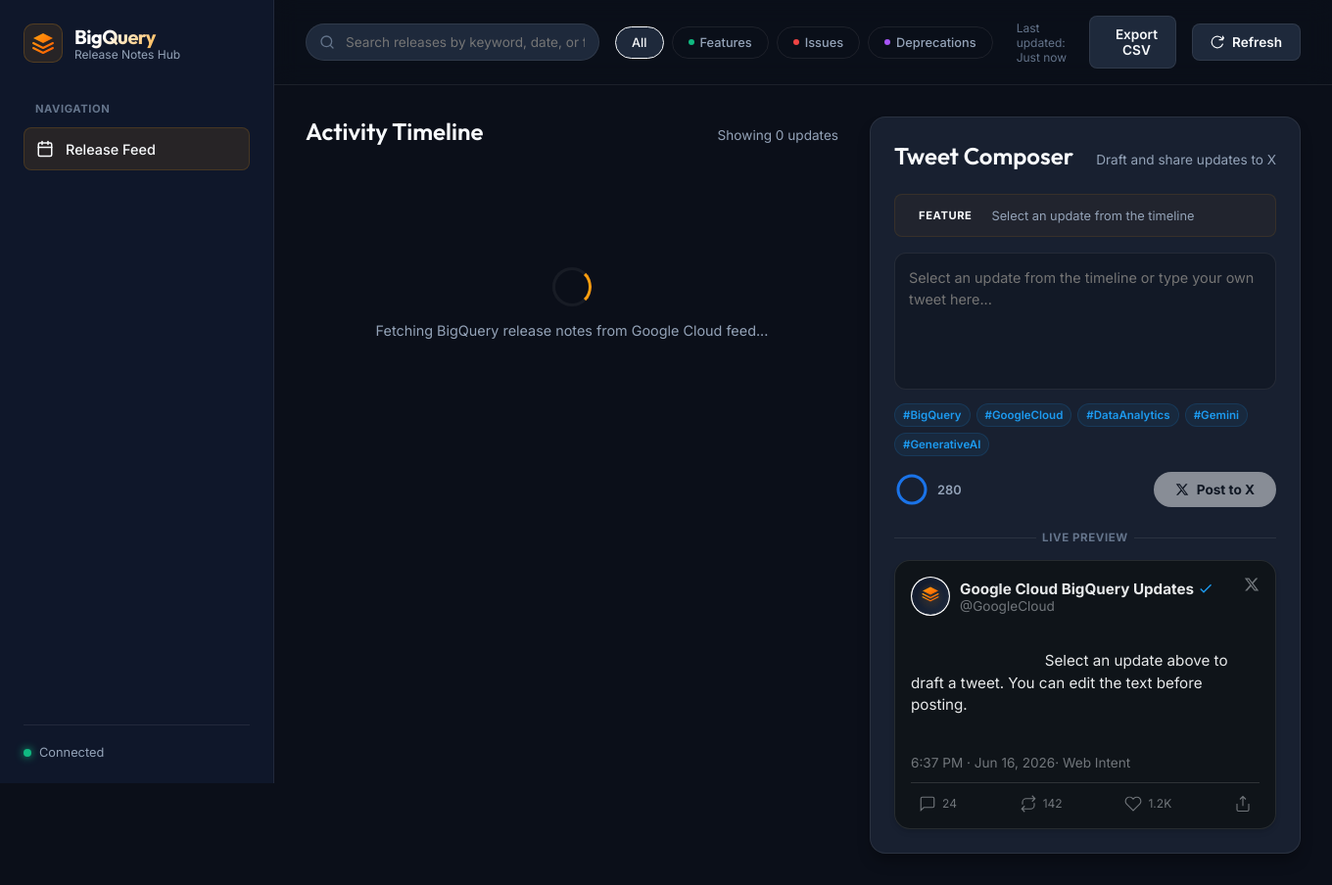
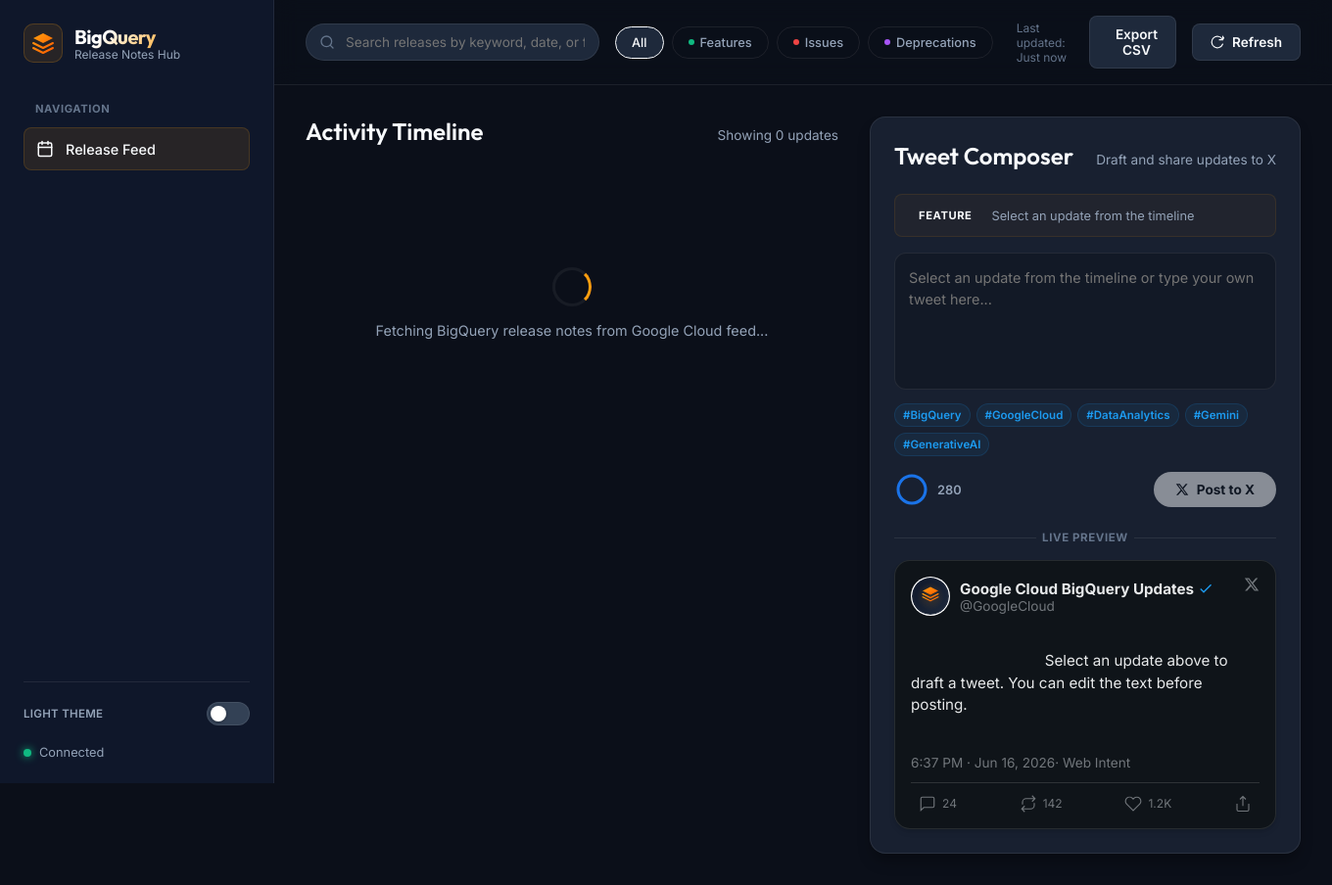
Before and after one commit to Morsinaldo/antigravity-event-talks-app, a Flask app: page / in a window 1360 px wide. Shown: the whole page at 98% size. Run offline with Flask 3, Linux system fonts and the light colour scheme.

Commit message:
feat: implement light/dark mode toggle switch with local storage persistence

```diff
--- a/static/style.css
+++ b/static/style.css
@@ -1143,3 +1143,123 @@ body {
         margin-top: 10px;
     }
 }
+
+/* ==========================================================================
+   Light Theme Override Variables
+   ========================================================================== */
+.light-theme {
+    --bg-main: #f8fafc;          /* slate-50 */
+    --bg-sidebar: #ffffff;
+    --bg-card: rgba(255, 255, 255, 0.85);
+    --bg-card-hover: rgba(255, 255, 255, 0.95);
+    --bg-input: #f1f5f9;         /* slate-100 */
+    --border-color: rgba(15, 23, 42, 0.08);
+    --border-color-active: rgba(255, 158, 15, 0.6);
+
+    --text-primary: #0f172a;     /* slate-900 */
+    --text-secondary: #475569;   /* slate-600 */
+    --text-muted: #94a3b8;       /* slate-400 */
+}
+
+/* Light Theme Mock Tweet Overrides */
+.light-theme .mock-tweet-card {
+    background-color: #ffffff;
+    border-color: rgba(15, 23, 42, 0.1);
+    color: #0f1419;
+    box-shadow: var(--shadow-sm);
+}
+
+.light-theme .mock-display-name {
+    color: #0f1419;
+}
+
+.light-theme .mock-username {
+    color: #536471;
+}
+
+.light-theme .mock-tweet-body {
+    color: #0f1419;
+}
+
+.light-theme .mock-tweet-footer {
+    color: #536471;
+    border-bottom-color: rgba(15, 23, 42, 0.1);
+}
+
+.light-theme .mock-tweet-actions {
+    color: #536471;
+}
+
+.light-theme .mock-tweet-logo {
+    color: #536471;
+}
+
+/* ==========================================================================
+   Theme Switch Component Styles
+   ========================================================================== */
+.theme-toggle-wrapper {
+    display: flex;
+    align-items: center;
+    justify-content: space-between;
+    margin-bottom: 20px;
+    font-size: 0.8rem;
+    color: var(--text-secondary);
+}
+
+.theme-label {
+    font-weight: 600;
+    letter-spacing: 0.025em;
+    text-transform: uppercase;
+    font-size: 0.72rem;
+}
+
+.switch {
+    position: relative;
+    display: inline-block;
+    width: 44px;
+    height: 24px;
+}
+
+.switch input {
+    opacity: 0;
+    width: 0;
+    height: 0;
+}
+
+.slider {
+    position: absolute;
+    cursor: pointer;
+    top: 0;
+    left: 0;
+    right: 0;
+    bottom: 0;
+    background-color: #334155;
+    transition: 0.3s ease;
+    border-radius: 24px;
+    border: 1px solid var(--border-color);
+}
+
+.slider:before {
+    position: absolute;
+    content: "";
+    height: 16px;
+    width: 16px;
+    left: 3px;
+    bottom: 3px;
+    background-color: #ffffff;
+    transition: 0.3s ease;
+    border-radius: 50%;
+    box-shadow: 0 1px 3px rgba(0, 0, 0, 0.3);
+}
+
+input:checked + .slider {
+    background-color: var(--color-bq-orange);
+}
+
+input:checked + .slider:before {
+    transform: translateX(20px);
+}
+
+.light-theme .slider {
+    background-color: #cbd5e1;
+}
--- a/templates/index.html
+++ b/templates/index.html
@@ -50,6 +50,13 @@
             </nav>
 
             <div class="theme-footer">
+                <div class="theme-toggle-wrapper">
+                    <span class="theme-label">Light Theme</span>
+                    <label class="switch" for="theme-toggle-checkbox">
+                        <input type="checkbox" id="theme-toggle-checkbox" aria-label="Toggle light theme">
+                        <span class="slider round"></span>
+                    </label>
+                </div>
                 <div class="connection-status">
                     <span class="status-dot online"></span>
                     <span id="status-text">Connected</span>
```
Also changed, not shown: static/app.js (+23 -0 lines).
